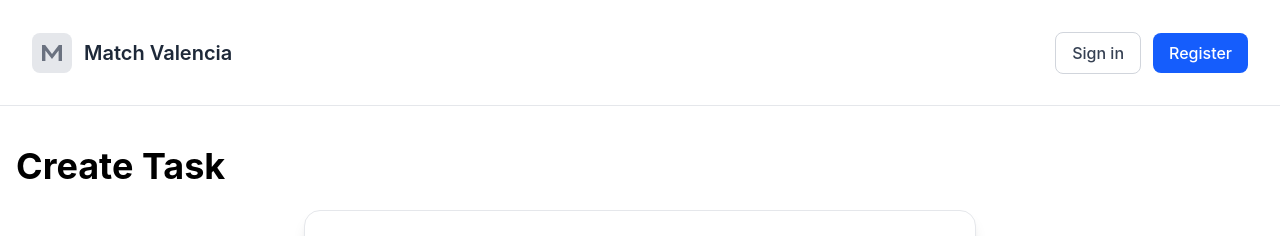
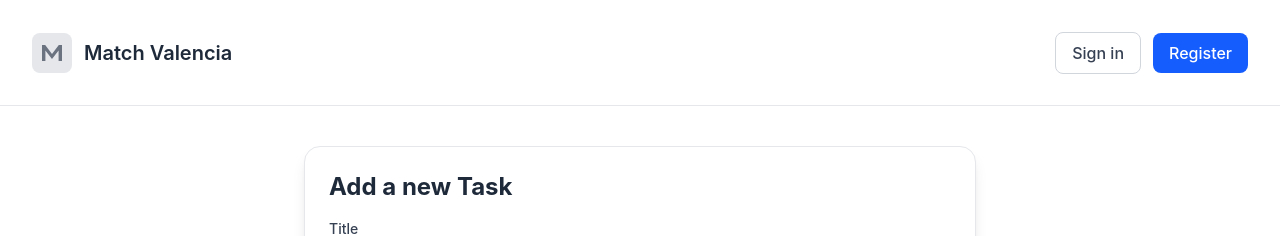
Before and after one commit to beacon-help/match-frontend, a SvelteKit app: page /tasks/create in a window 1280 px wide. Shown: the top 236 px of the page. Built offline with nearby package versions, Linux system fonts and the light colour scheme.

Commit message:
Drop the duplicate heading on the create task page

```diff
--- a/src/routes/tasks/create/+page.svelte
+++ b/src/routes/tasks/create/+page.svelte
@@ -99,8 +99,6 @@
 </script>
 
 <section class="container mx-auto px-4 py-10">
-	<h3 class="mb-6 text-4xl font-bold">Create Task</h3>
-
 	{#if taskExists}
 		<div class="mx-auto max-w-2xl rounded-2xl border border-gray-200 bg-white p-6 shadow-lg">
 			<h2 class="text-2xl font-bold text-gray-800">Your task was created</h2>
```
